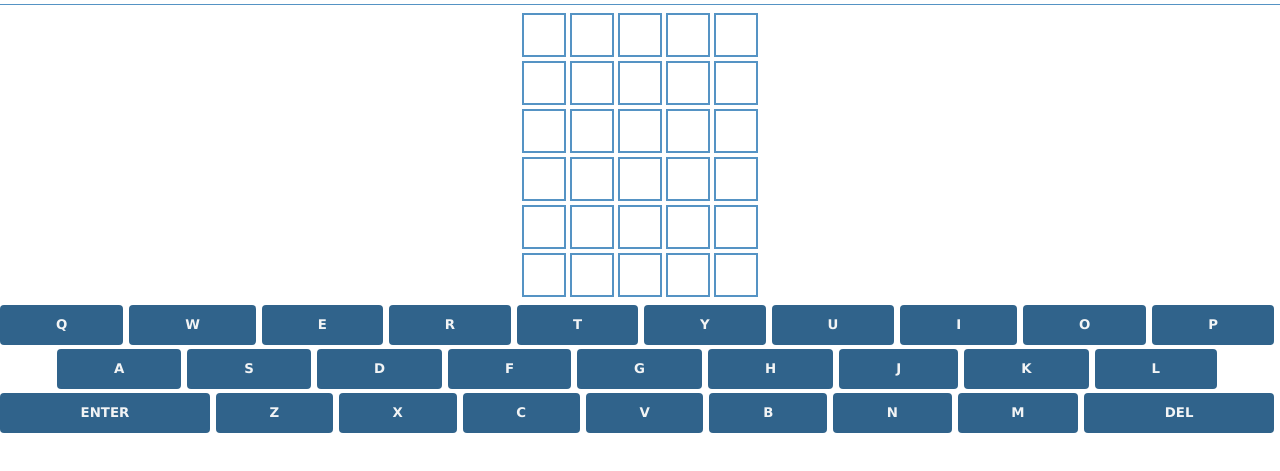
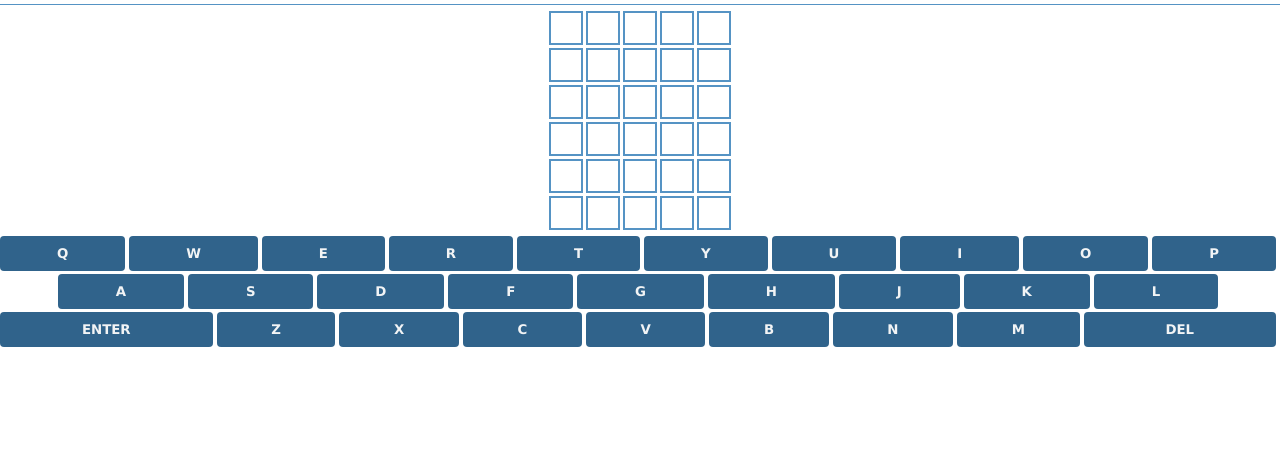
Before and after one commit to Project-Reinspire/Phase2-Wordle, a plain HTML site: page index.html in a window 1280 px wide. Shown: the part 55-526 px from the top of the page. Drawn offline with nearby package versions, Linux system fonts and the light colour scheme.

Commit message:
Update styles.css

```diff
--- a/css/styles.css
+++ b/css/styles.css
@@ -51,16 +51,16 @@ header {
 #board {
   display: grid;
   grid-template-columns: repeat(5, 1fr);
-  grid-gap: 4px;
-  padding: 8px;
+  grid-gap: 3px;
+  padding: 6px;
   box-sizing: border-box;
 }
 
 .square {
   border: 2px solid rgb(85, 147, 196);
-  min-width: 40px;
-  min-height: 40px;
-  font-size: 30px;
+  min-width: 30px;
+  min-height: 30px;
+  font-size: 25px;
   font-weight: bold;
   color: rgb(48, 99, 139);
   text-transform: uppercase;
@@ -78,7 +78,7 @@ header {
   display: flex;
   justify-content: center;
   width: 100%;
-  margin: 0 auto 4px;
+  margin: 0 auto 3px;
   touch-action: manipulation;
 }
 
@@ -87,13 +87,13 @@ header {
   font-weight: bold;
   border: 0;
   padding: 0;
-  height: 40px;
+  height: 35px;
   cursor: pointer;
   background-color: rgb(48, 99, 139);
   color: rgb(242, 244, 245);
   flex-grow: 1;
   text-transform: uppercase;
-  margin-right: 6px;
+  margin-right: 4px;
   border-radius: 4px;
   user-select: none;
 }
```
